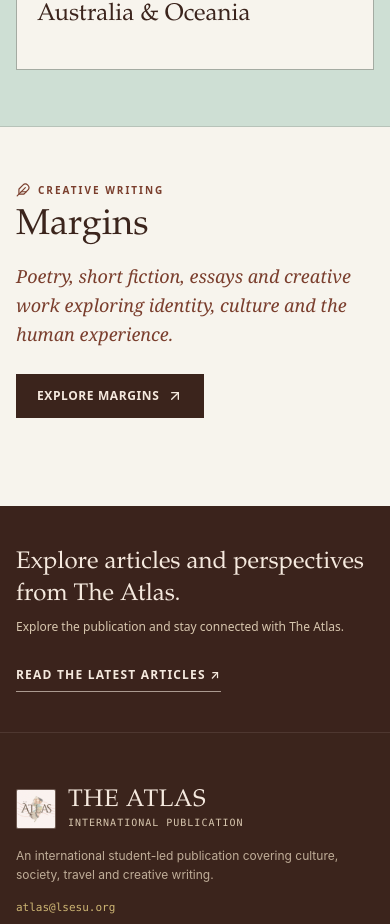
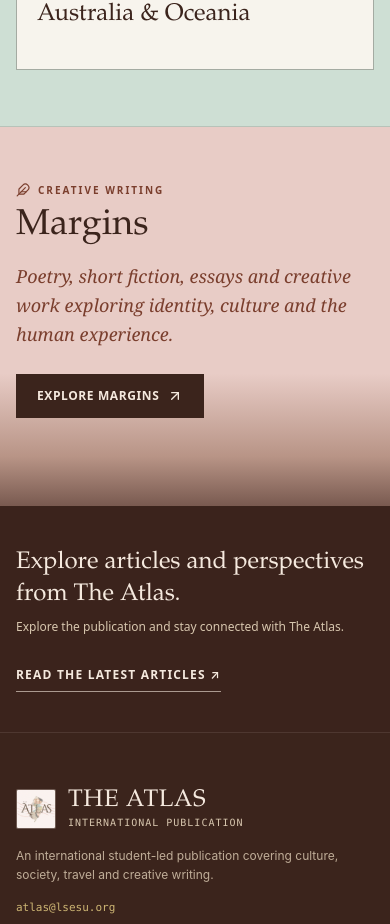
Before and after one commit to saman310808-netizen/Atlas-publication, a React (Vite) app: page / in a window 390 px wide. Shown: the part 3500-4424 px from the top of the page. Built offline with nearby package versions, Linux system fonts and the light colour scheme.

Commit message:
Add a gentle blush-to-mocha gradient before the footer

```diff
--- a/src/index.css
+++ b/src/index.css
@@ -113,3 +113,20 @@
 @media (prefers-reduced-motion:reduce) {
  .atlas-lead-image img,.atlas-text-link { transition:none; }
 }
+
+/* Home-only bridge from blush Margins to the deep brown footer. */
+.atlas-home-margins {
+  background:linear-gradient(
+    180deg,
+    #e8ccc6 0%,
+    #e8ccc6 52%,
+    #d8bdb4 70%,
+    #b89486 86%,
+    #795a50 100%
+  );
+}
+@media (max-width:767px) {
+  .atlas-home-margins {
+    background:linear-gradient(180deg,#e8ccc6 0%,#e8ccc6 65%,#b89486 87%,#795a50 100%);
+  }
+}
```
